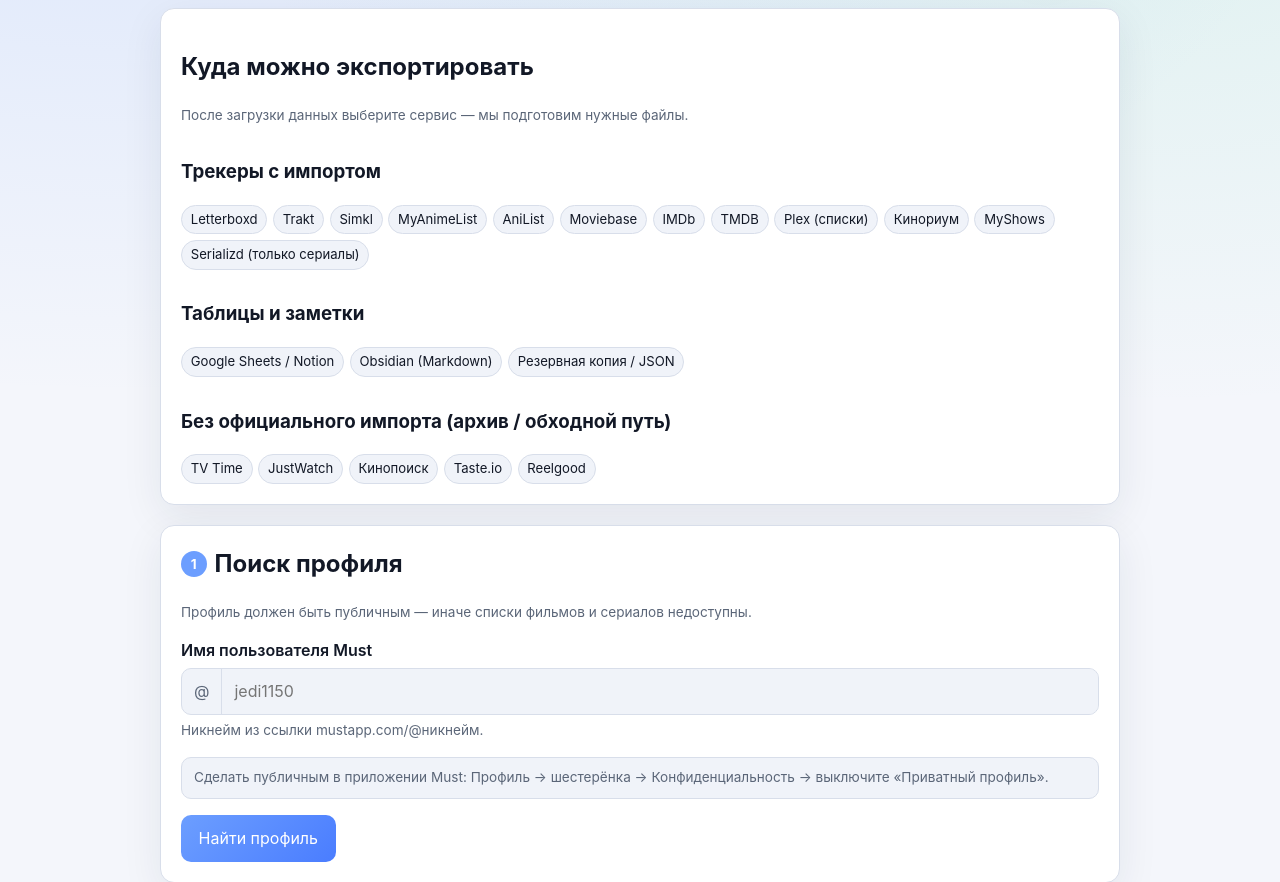
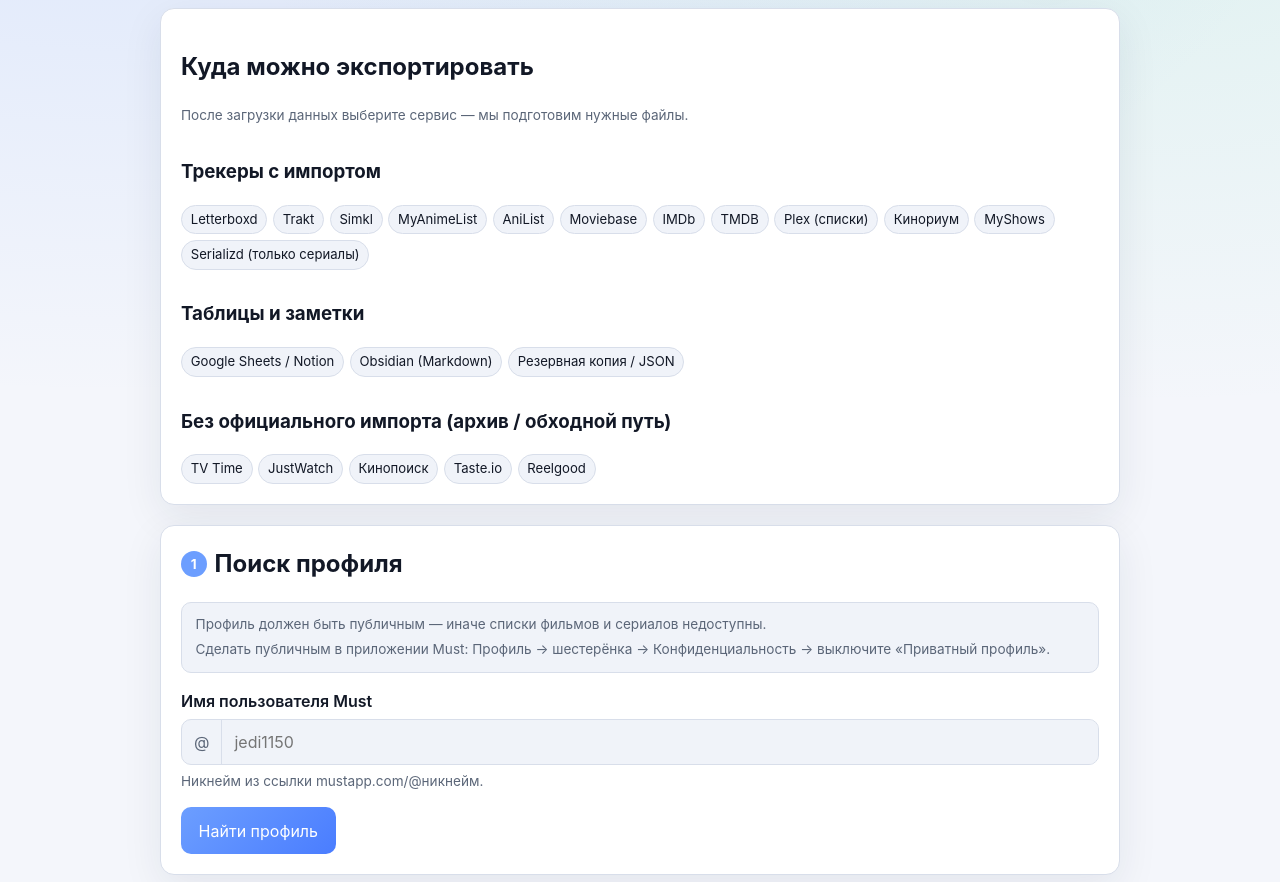
Before and after one commit to jedi1150/must-app-export, a website with bundled scripts: page index.html in a window 1280 px wide. Shown: the part 94-976 px from the top of the page. Built offline with nearby package versions, Linux system fonts and the light colour scheme.

Commit message:
feat: group the public-profile note with its hint
Keep the requirement and the Must settings path together under the lookup heading.

Co-authored-by: Cursor <cursoragent@cursor.com>
Co-authored-by: Oleg Yakovlev <yaoleg96@gmail.com>

```diff
--- a/css/styles.css
+++ b/css/styles.css
@@ -137,17 +137,23 @@ body {
   font-size: 0.85rem;
 }
 
-.step-note {
+.public-hint {
   margin: 0.35rem 0 1rem;
-}
-
-.public-hint {
-  margin: 0 0 1rem;
-  padding: 0.65rem 0.75rem;
+  padding: 0.75rem 0.85rem;
   border-radius: 10px;
   background: var(--surface-2);
   border: 1px solid var(--border);
   line-height: 1.45;
+  color: var(--muted);
+  font-size: 0.85rem;
+}
+
+.public-hint p {
+  margin: 0;
+}
+
+.public-hint p + p {
+  margin-top: 0.35rem;
 }
 
 .input-row {
--- a/index.html
+++ b/index.html
@@ -33,7 +33,10 @@
 
       <section class="card panel" id="step-lookup">
         <h2 class="step-title"><span class="step-num">1</span> <span data-i18n="step1Title">Поиск профиля</span></h2>
-        <p class="field-hint step-note" data-i18n="step1Description">Профиль должен быть публичным — иначе списки фильмов и сериалов недоступны.</p>
+        <div class="public-hint">
+          <p data-i18n="step1Description">Профиль должен быть публичным — иначе списки фильмов и сериалов недоступны.</p>
+          <p data-i18n="publicProfileHint">Сделать публичным в приложении Must: Профиль → шестерёнка → Конфиденциальность → выключите «Приватный профиль».</p>
+        </div>
         <form id="lookup-form" novalidate>
           <label class="field">
             <span class="field-label" data-i18n="usernameLabel">Имя пользователя Must</span>
@@ -43,7 +46,6 @@
             </div>
             <span class="field-hint" data-i18n="usernameHint">Никнейм из ссылки mustapp.com/@никнейм.</span>
           </label>
-          <p class="field-hint public-hint" data-i18n="publicProfileHint">Сделать публичным в приложении Must: Профиль → шестерёнка → Конфиденциальность → выключите «Приватный профиль».</p>
           <div class="actions">
             <button type="submit" id="lookup-btn" class="btn primary" data-i18n="lookupProfile">Найти профиль</button>
           </div>
```
